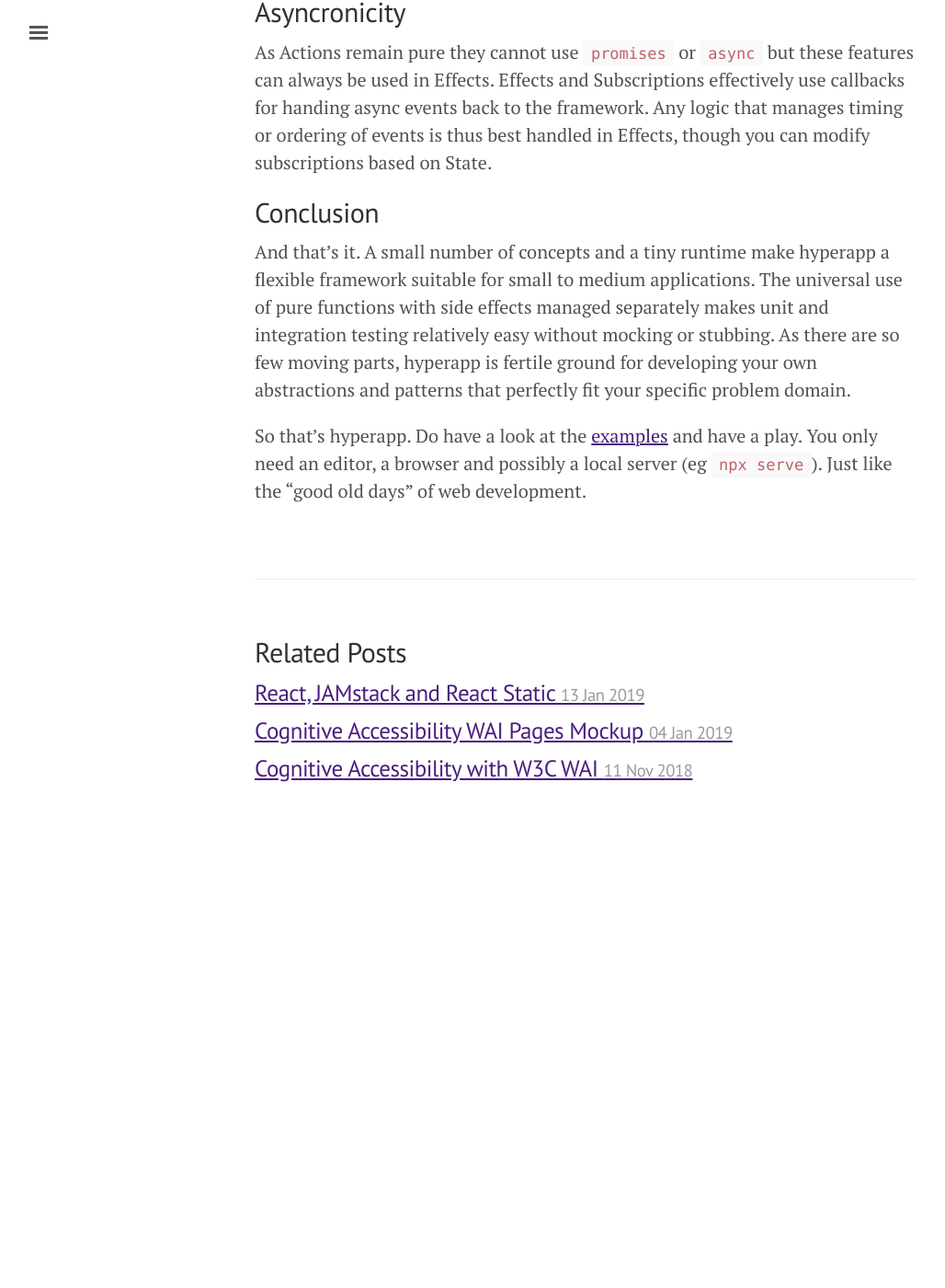
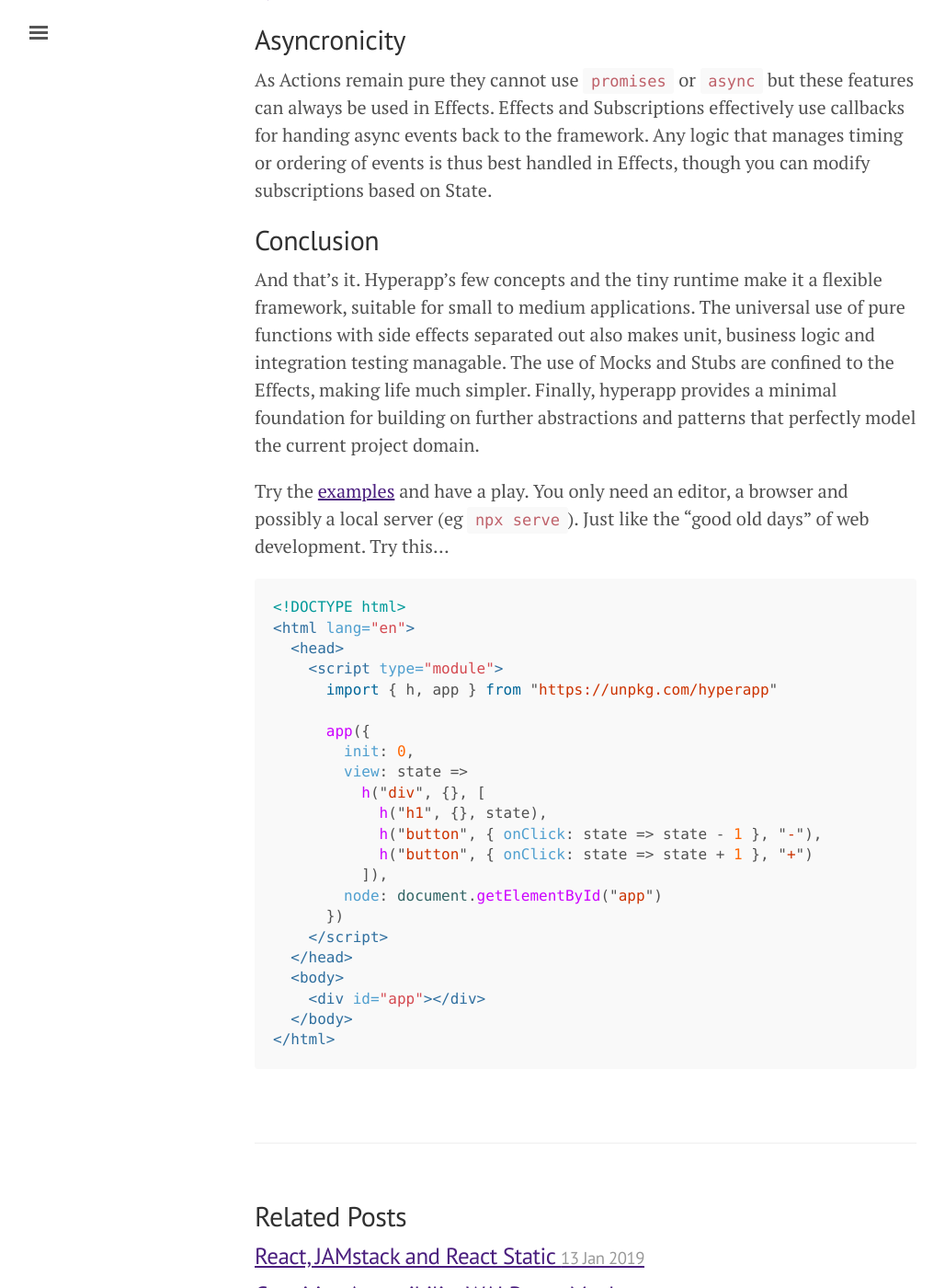
Before and after one commit to OpenDirective/opendirective.github.io, a Jekyll site: the page built from _posts/2019-08-04-hyperapp-micro-framework.md, in a window 1280 px wide and 1400 px high, scrolled down 4168 px. Shown: the whole window at 92% size, without its empty margins (3-1031 px from the left). Built offline with Jekyll 4.4.1, drawn with Linux system fonts in a browser that asks for light colours; before the commit the page ends 5080 px from its top, so only the background shows below that; some of the changed text lies outside the part shown.

Commit message:
Add example

````diff
--- a/_posts/2019-08-04-hyperapp-micro-framework.md
+++ b/_posts/2019-08-04-hyperapp-micro-framework.md
@@ -23,7 +23,7 @@ With this no-framework approach it's usual to develop architectural patterns and
 
 Version 2 of the tiny Hyperapp framework has almost landed; it's on master in github but the npm package has not yet been published. While the docs are not quite available yet the [source code](https://github.com/jorgebucaran/hyperapp) is small and relatively easy to digest. Of the 500 odd lines of source code, the first 400 are taken up with the [Virtual DOM](https://reactjs.org/docs/faq-internals.html) implementation and can be ignored if you want to concentrate on the framework proper. There is also a set of official [examples](https://github.com/jorgebucaran/hyperapp/blob/master/docs/examples.md), plus [an implementation](https://github.com/zaceno/sevenguis-hyperapp) of [the 7GUIs](https://eugenkiss.github.io/7guis/) sample apps.
 
-Here's an overview of the few elements that make up Hyperapp. They are mostly just functions as you'd expect in a functional programming framework
+Here's an overview of the few elements that make up Hyperapp. They are mostly just functions as you'd expect in a functional programming framework. See the example app at the end of this post.
 
 ## App
 
@@ -74,6 +74,31 @@ As Actions remain pure they cannot use `promises` or `async` but these features
 
 ## Conclusion
 
-And that's it. A small number of concepts and a tiny runtime make hyperapp a flexible framework suitable for small to medium applications. The universal use of pure functions with side effects managed separately makes unit and integration testing relatively easy without mocking or stubbing. As there are so few moving parts, hyperapp is fertile ground for developing your own abstractions and patterns that perfectly fit your specific problem domain.
+And that's it. Hyperapp's few concepts and the tiny runtime make it a flexible framework, suitable for small to medium applications. The universal use of pure functions with side effects separated out also makes unit, business logic and integration testing managable. The use of Mocks and Stubs are confined to the Effects, making life much simpler. Finally, hyperapp provides a minimal foundation for building on further abstractions and patterns that perfectly model the current project domain.
 
-So that's hyperapp. Do have a look at the [examples](https://github.com/jorgebucaran/hyperapp/blob/master/docs/examples.md) and have a play. You only need an editor, a browser and possibly a local server (eg `npx serve`). Just like the "good old days" of web development.
+Try the [examples](https://github.com/jorgebucaran/hyperapp/blob/master/docs/examples.md) and have a play. You only need an editor, a browser and possibly a local server (eg `npx serve`). Just like the "good old days" of web development. Try this...
+
+```html
+<!DOCTYPE html>
+<html lang="en">
+  <head>
+    <script type="module">
+      import { h, app } from "https://unpkg.com/hyperapp"
+
+      app({
+        init: 0,
+        view: state =>
+          h("div", {}, [
+            h("h1", {}, state),
+            h("button", { onClick: state => state - 1 }, "-"),
+            h("button", { onClick: state => state + 1 }, "+")
+          ]),
+        node: document.getElementById("app")
+      })
+    </script>
+  </head>
+  <body>
+    <div id="app"></div>
+  </body>
+</html>
+```
````
